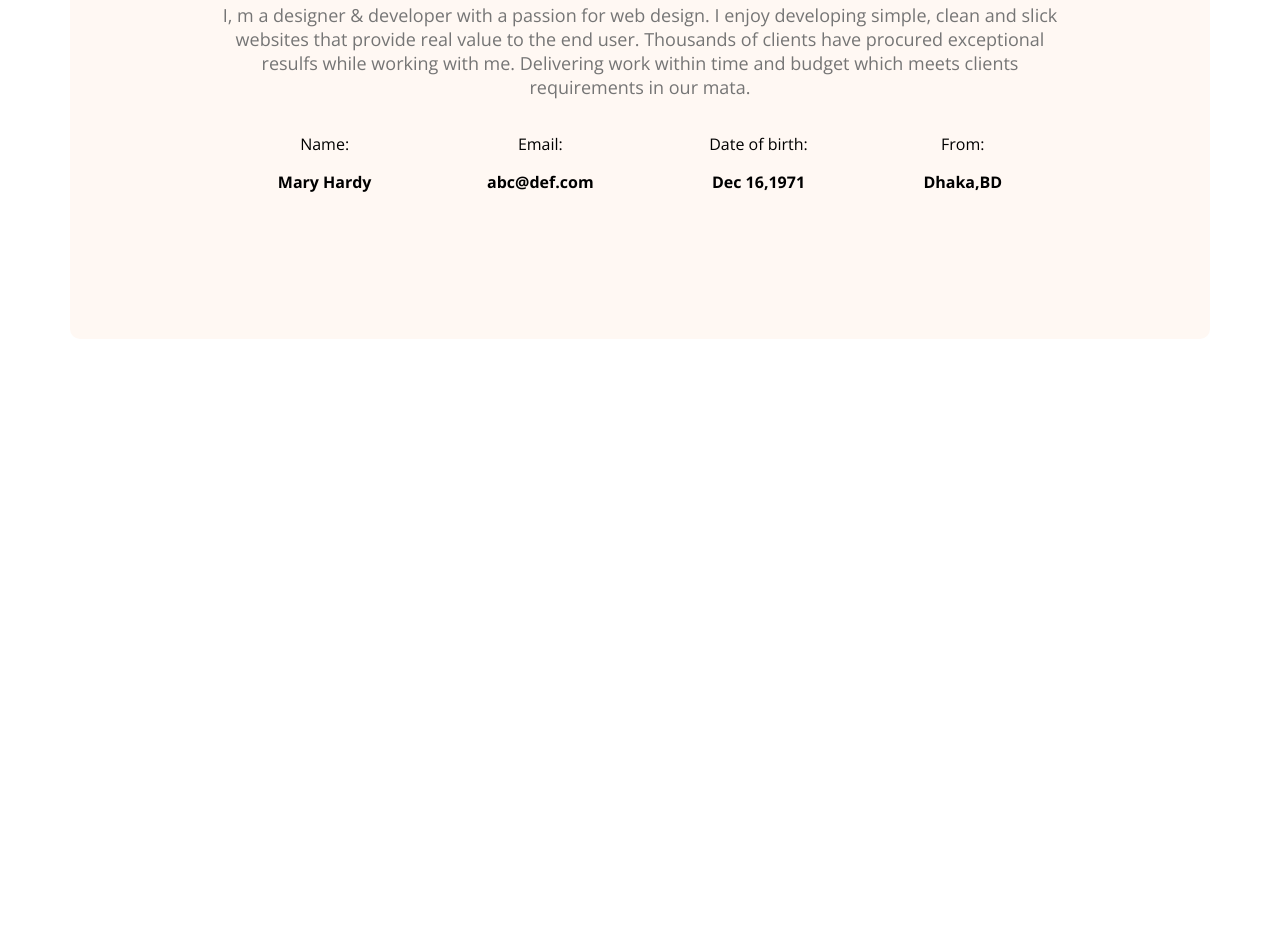
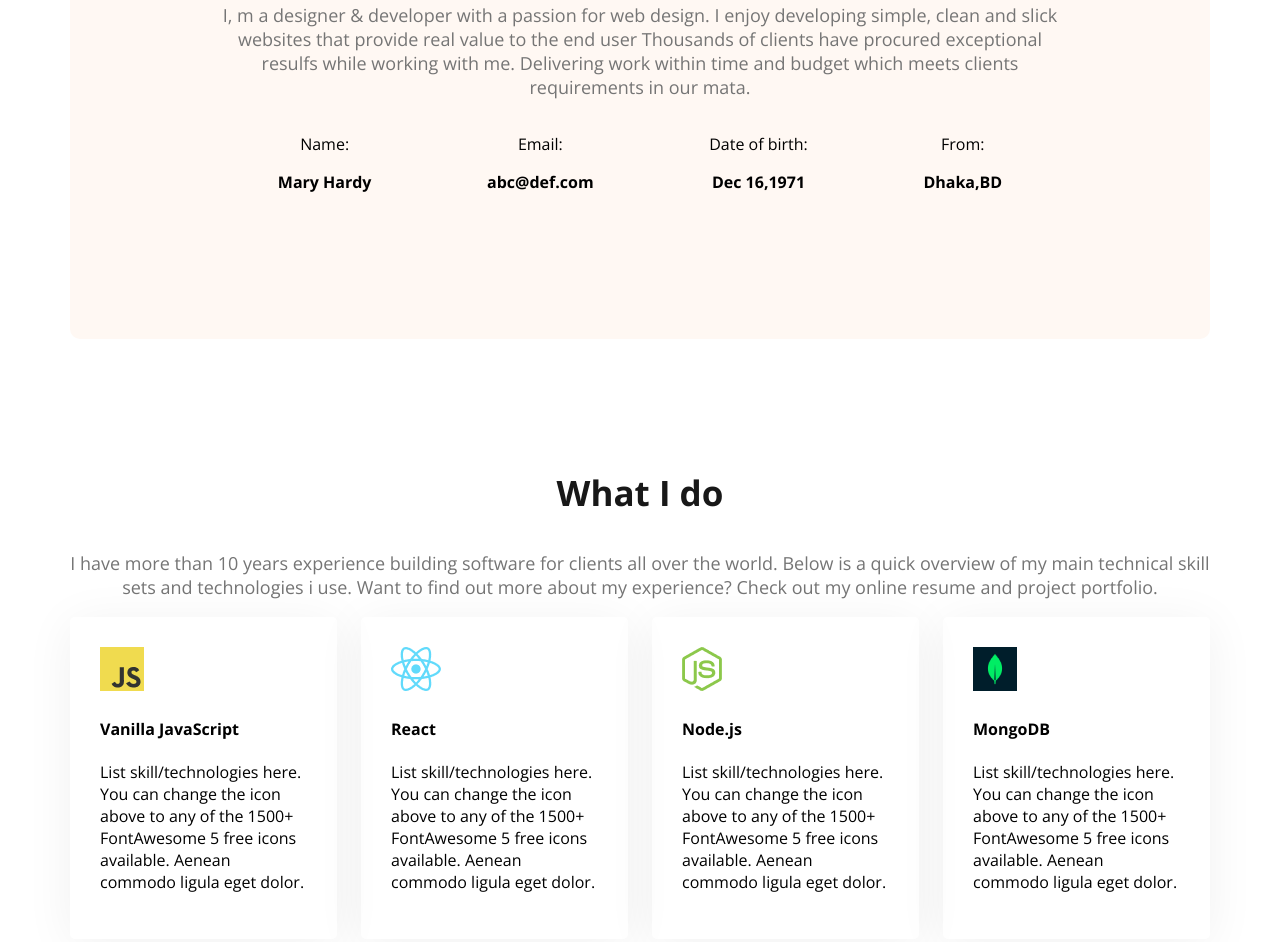
Before and after one commit to fahimfaisa/web-dev-portfolio, a plain HTML site: page index.html in a window 1280 px wide. Shown: the part 1296-2238 px from the top of the page. Before the commit the page ends 1643 px from the top, so only its background shows below. Drawn offline with nearby package versions, Linux system fonts and the light colour scheme.

Commit message:
create.html

```diff
--- a/index.html
+++ b/index.html
@@ -27,8 +27,7 @@
                 <h4 class="font-one dark-2">Hi,I am</h4>
                 <h1 class="font-second">Mary Hardy</h1>
                 <p class="banner-content">Shot what able cold new see hold.Friendly as an betrayed formerly he. Morning
-                    because
-                    as to society behaved moments.</p>
+                    becauseas to society behaved moments.</p>
                 <button class="btn-primary1">Download CV</button>
                 <button class="btn-primary2">Contact</button>
             </div>
@@ -40,7 +39,7 @@
         <section class="about secondary-bg">
             <h3 class="section-title">About Me</h3>
             <p class="section-description">I, m a designer & developer with a passion for web design. I enjoy developing
-                simple, clean and slick websites that provide real value to the end user. Thousands of clients have
+                simple, clean and slick websites that provide real value to the end user Thousands of clients have
                 procured exceptional resulfs while working with me. Delivering work within time and budget which meets
                 clients requirements in our mata.</p>
             <div class="about-items">
@@ -64,6 +63,43 @@
             </div>
 
         </section>
+        <section class="tnt">
+            <h3 class="section-title text-center">What I do</h3>
+            <p class="section-description text-center">I have more than 10 years experience building software for
+                clients all over
+                the world. Below is a quick overview of my main technical skill sets and technologies i use. Want to
+                find out more about my experience? Check out my online resume and project portfolio.</p>
+
+            <div class="skills-container">
+                <div class="skills">
+                    <img src="images/icons/js.png" alt="">
+                    <h4 class="skill-title">Vanilla JavaScript</h4>
+                    <p class="skill-description">List skill/technologies here. You can change the icon above to any of
+                        the 1500+ FontAwesome 5 free icons available. Aenean commodo ligula eget dolor.</p>
+                </div>
+                <div class="skills">
+                    <img src="images/icons/react.png" alt="">
+                    <h4 class="skill-title">React</h4>
+                    <p class="skill-description">List skill/technologies here. You can change the icon above to any of
+                        the 1500+ FontAwesome 5 free icons available. Aenean commodo ligula eget dolor.</p>
+                </div>
+                <div class="skills">
+                    <img src="images/icons/nodejs.png" alt="">
+                    <h4 class="skill-title">Node.js</h4>
+                    <p class="skill-description">List skill/technologies here. You can change the icon above to any of
+                        the 1500+ FontAwesome 5 free icons available. Aenean commodo ligula eget dolor.</p>
+                </div>
+                <div class="skills">
+                    <img src="images/icons/mongo.png" alt="">
+                    <h4 class="skill-title">MongoDB</h4>
+                    <p class="skill-description">List skill/technologies here. You can change the icon above to any of
+                        the 1500+ FontAwesome 5 free icons available. Aenean commodo ligula eget dolor.</p>
+                </div>
+
+            </div>
+        </section>
+
+
 
     </main>
     <footer>
--- a/styles/portfolio.css
+++ b/styles/portfolio.css
@@ -168,3 +168,23 @@ main {
     justify-content: space-around;
 
 }
+
+.text-center {
+    text-align: center;
+}
+
+.skills-container {
+    display: flex;
+    gap: 24px;
+}
+
+.skills {
+    padding: 30px;
+    box-shadow: 0px 6px 50px 0px rgba(0, 0, 0, 0.06);
+    border-radius: 5px;
+}
+
+main section {
+    margin-top: 130px;
+    margin-bottom: 130px;
+}
```
